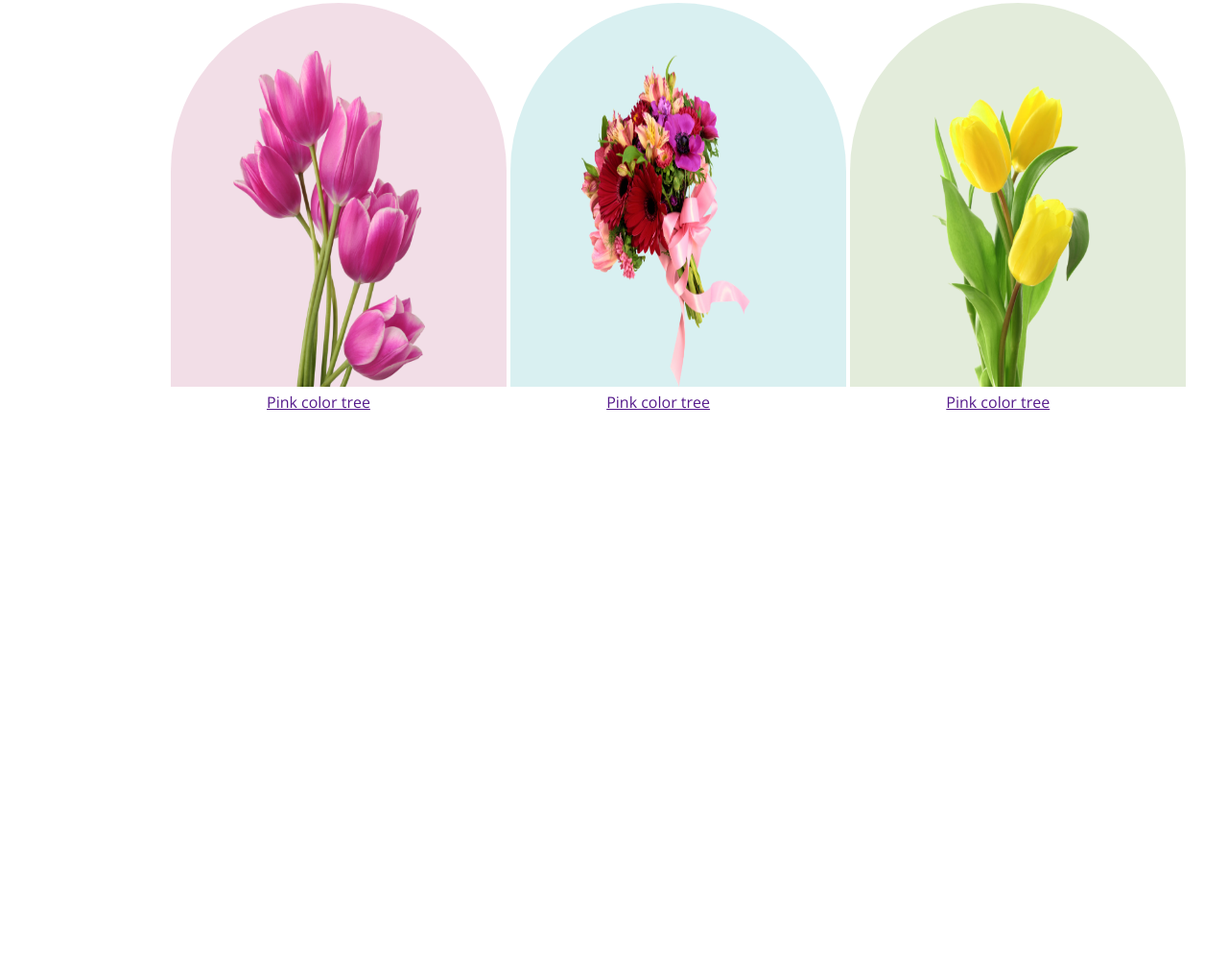
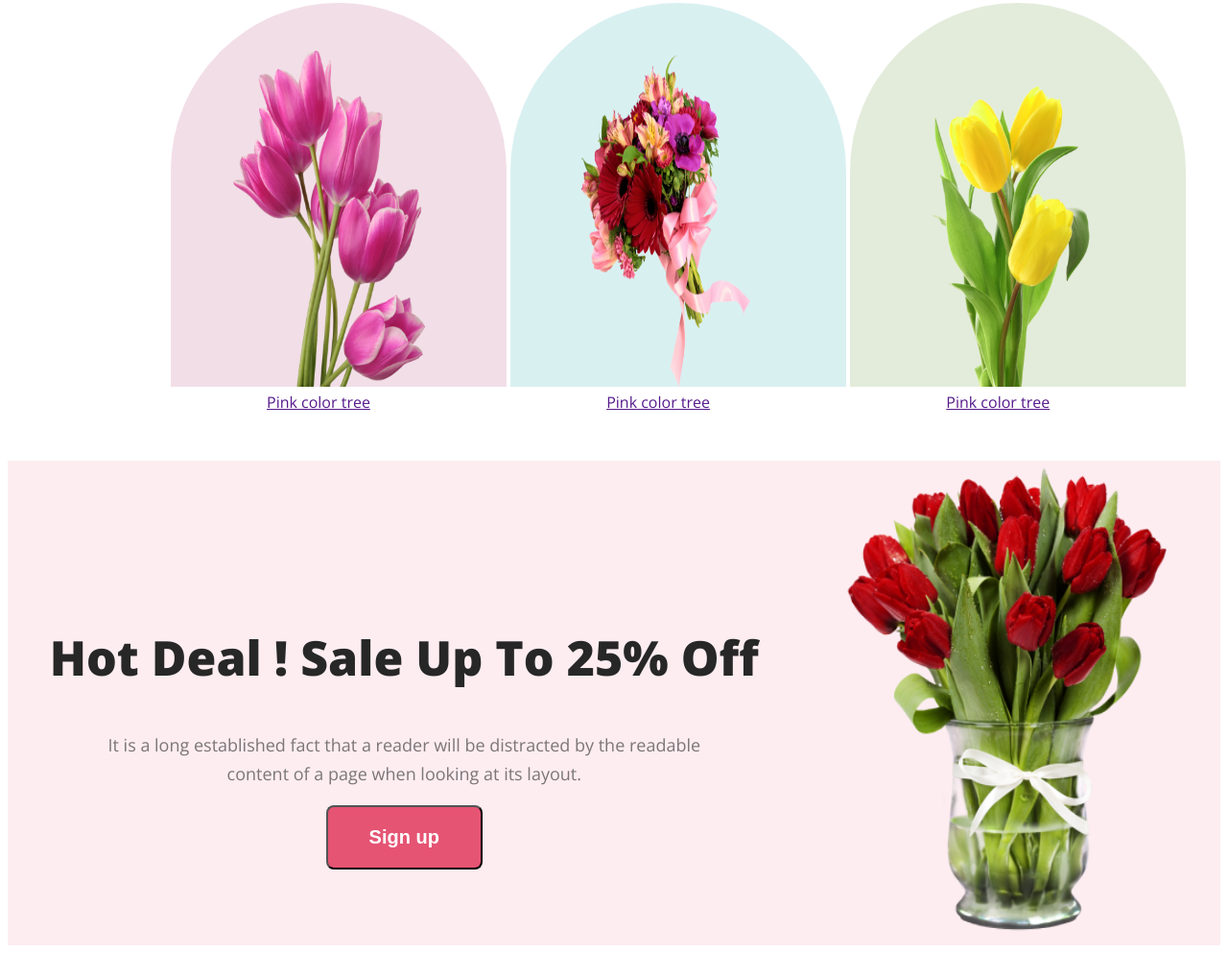
Before and after one commit to FokhrulAbedin/flower-shop, a plain HTML site: page index.html in a window 1280 px wide. Shown: the part 711-1704 px from the top of the page at 96% size. Before the commit the page ends 1149 px from the top, so only its background shows below. Drawn offline with nearby package versions, Linux system fonts and the light colour scheme.

Commit message:
hot deal section added

```diff
--- a/index.html
+++ b/index.html
@@ -53,6 +53,23 @@
   </div>
 </div>
 </div>
+
+<section>
+
+  <div class="header hot-deal">
+<div class="hot-deal">
+<h2 class="header-title">
+    Hot Deal ! Sale Up To 25% Off
+</h2>
+<p class="header-description ">It is a long established fact that a reader will be distracted by the readable <br> content of a page when looking at its layout.</p>
+<button class="button-style">Sign up</button>
+</div>
+
+<div>
+<img class="header-img" src="Images/pngwing 8.png" alt="">
+</div>
+</div>
+</section>
 </main>
 <footer>
 
--- a/styles.css
+++ b/styles.css
@@ -8,6 +8,7 @@ font-family: 'Open Sans', sans-serif;
     display: flex;
     align-items: center;
     justify-content: space-around;
+
 }
 
 .header-title{
@@ -98,3 +99,7 @@ font-family: 'Open Sans', sans-serif;
 .flower-caption{
     margin-left: 100px;
 }
+.hot-deal{
+    text-align: center;
+    margin-top: 50px;
+}
```
